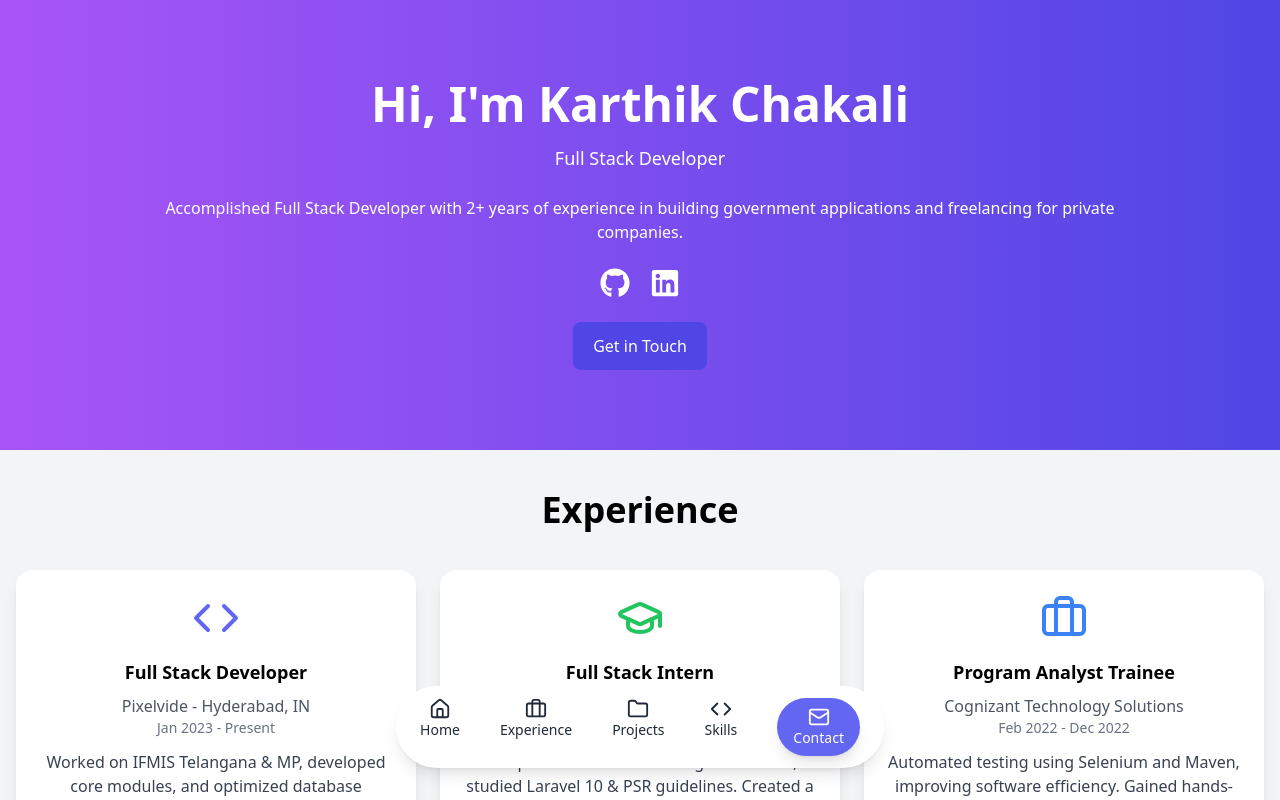
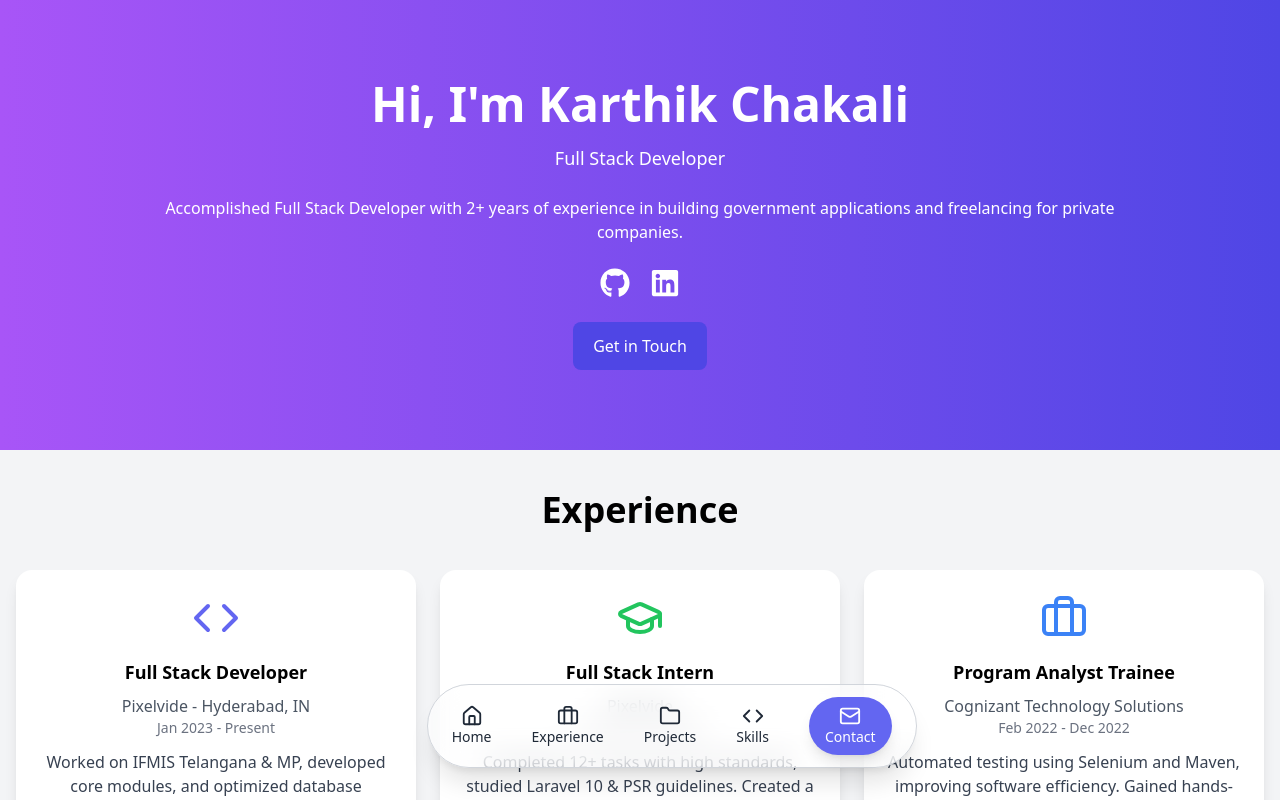
Before and after one commit to Karthik1758/Portfolio, a React (Create React App) app: page / in a window 1280 px wide. Shown: the top 800 px of the page. Built offline with nearby package versions, Linux system fonts and the light colour scheme.

Commit message:
Revert "Fixed Home and Navbar"

```diff
--- a/src/components/Home.jsx
+++ b/src/components/Home.jsx
@@ -4,7 +4,7 @@ import Button from "./UI/Button";
 
 export default function Home() {
   return (
-    <section id="home">
+    <section>
       {/* Hero Section */}
       <div className="bg-gradient-to-r from-purple-500 to-indigo-600 text-white py-20 text-center">
         <motion.h1
--- a/src/components/Navbar.jsx
+++ b/src/components/Navbar.jsx
@@ -47,17 +47,17 @@ export default function Navbar() {
 
   return (
     <motion.nav
-      className="fixed bottom-8 flex justify-center w-screen z-[9999] "
+      className="fixed bottom-8 left-1/3 bg-white/50 backdrop-blur-lg shadow-xl px-6 py-3 rounded-full flex gap-10 items-center justify-center transition-all duration-300 z-50 border border-gray-300"
       initial={{ y: 50, opacity: 0 }}
       animate={{ y: 0, opacity: 1 }}
       transition={{ duration: 0.8 }}
     >
-      <div className="flex gap-10 bg-white px-6 py-3 rounded-full shadow-lg">
       {navItems.map(({ name, icon, id }) => (
         <a
           key={id}
           href={`#${id}`}
-            className={`flex flex-col items-center text-sm font-medium transition-all duration-300 ${activeSection === id
+          className={`flex flex-col items-center text-sm font-medium transition-all duration-300 ${
+            activeSection === id
               ? "text-white bg-indigo-500 px-4 py-2 rounded-full shadow-lg"
               : "text-gray-800 hover:text-indigo-600"
           }`}
@@ -66,7 +66,6 @@ export default function Navbar() {
           {name}
         </a>
       ))}
-      </div>
     </motion.nav>
   );
 }
```
Lines whose indentation alone changed are shown as unchanged.
